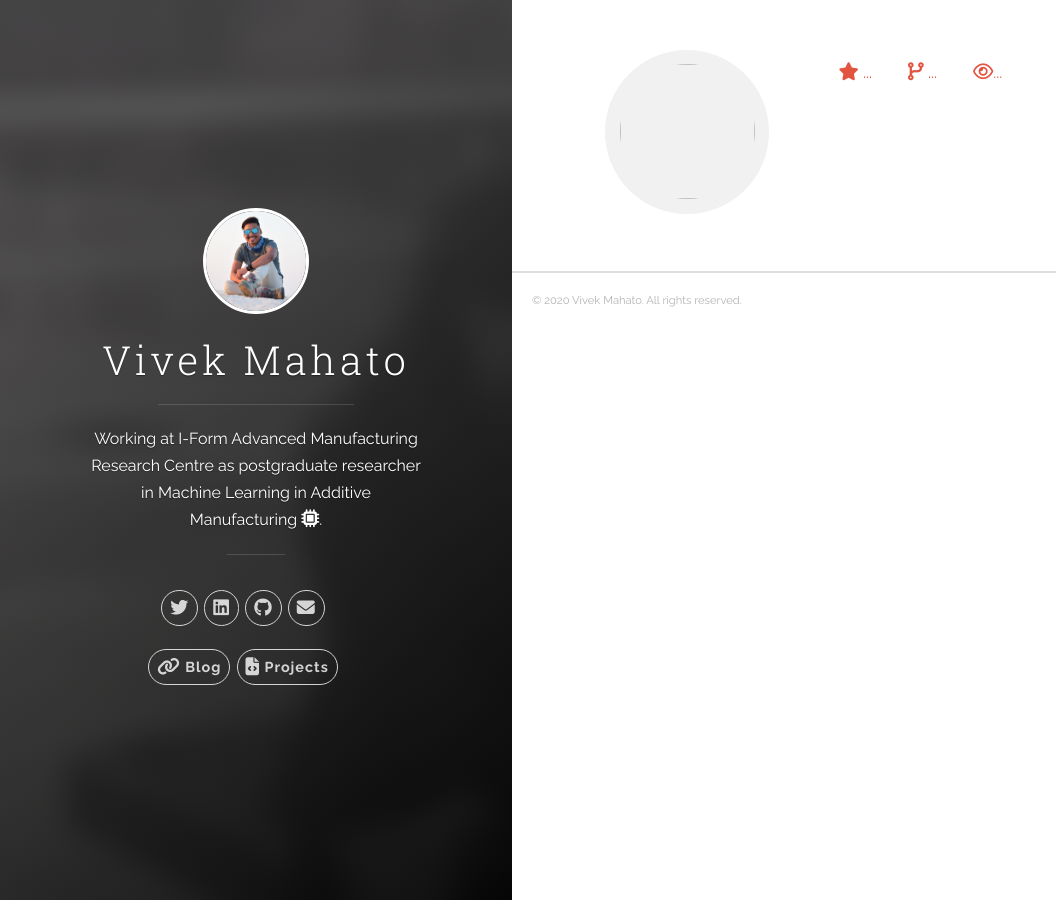
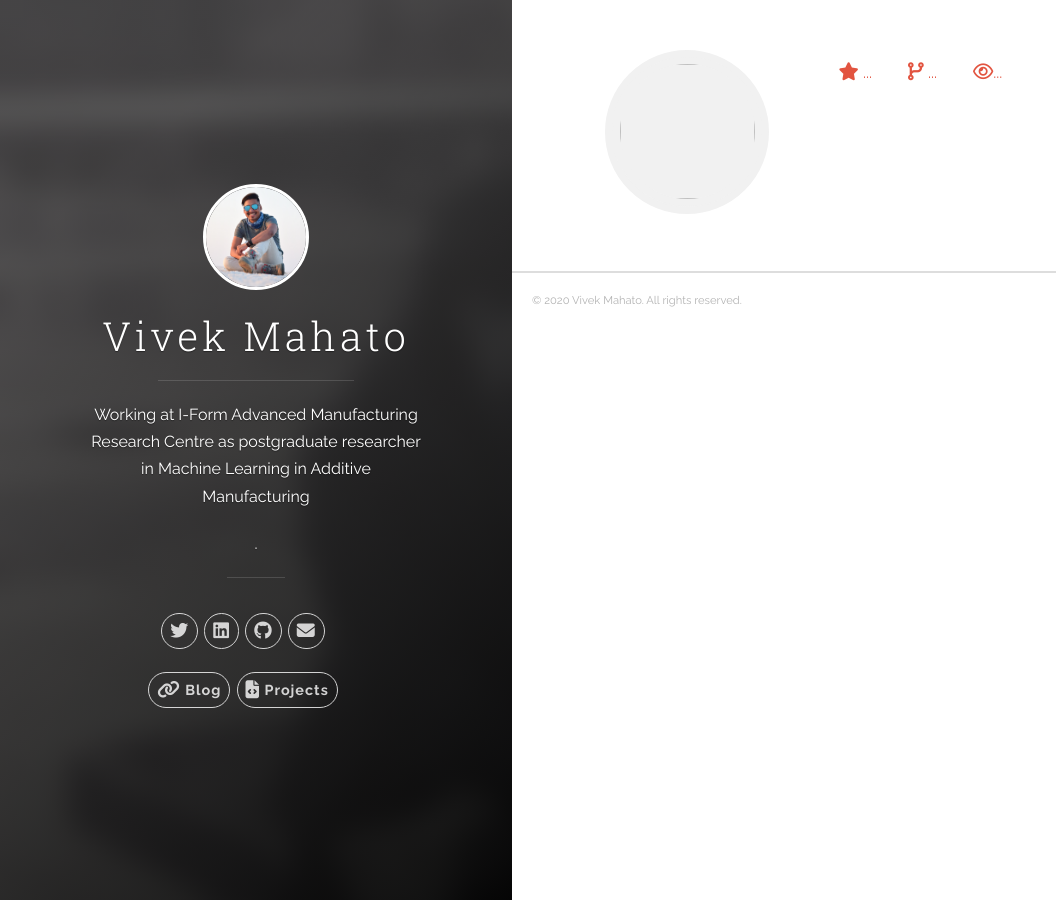
Before and after one commit to vivekmahato/vivekmahato.github.io, a Jekyll site: the page built from index.html, in a window 1280 px wide. Shown: the whole page, without its empty margins (0-1056 px from the left). Built offline with Jekyll 4.4.1, drawn with Linux system fonts in a browser that asks for light colours; nearby versions of some CDN libraries.

Commit message:
Update header.html

```diff
--- a/_includes/header.html
+++ b/_includes/header.html
@@ -13,7 +13,7 @@
           <h1 class="panel-cover__title panel-title">{{ site.title }}</h1>
         </a>
         <hr class="panel-cover__divider">
-        <p class="panel-cover__description">Working at <a href="https://www.i-form.ie">I-Form Advanced Manufacturing Research Centre</a> as postgraduate researcher in Machine Learning in Additive Manufacturing <i class="fas fa-microchip"></i></i>.</p>
+        <p class="panel-cover__description">Working at <a href="https://www.i-form.ie">I-Form Advanced Manufacturing Research Centre</a> as postgraduate researcher in Machine Learning in Additive Manufacturing <i class="ml"></i></i>.</p>
         <hr class="panel-cover__divider panel-cover__divider--secondary">
 
         <div class="navigation-wrapper">
```
